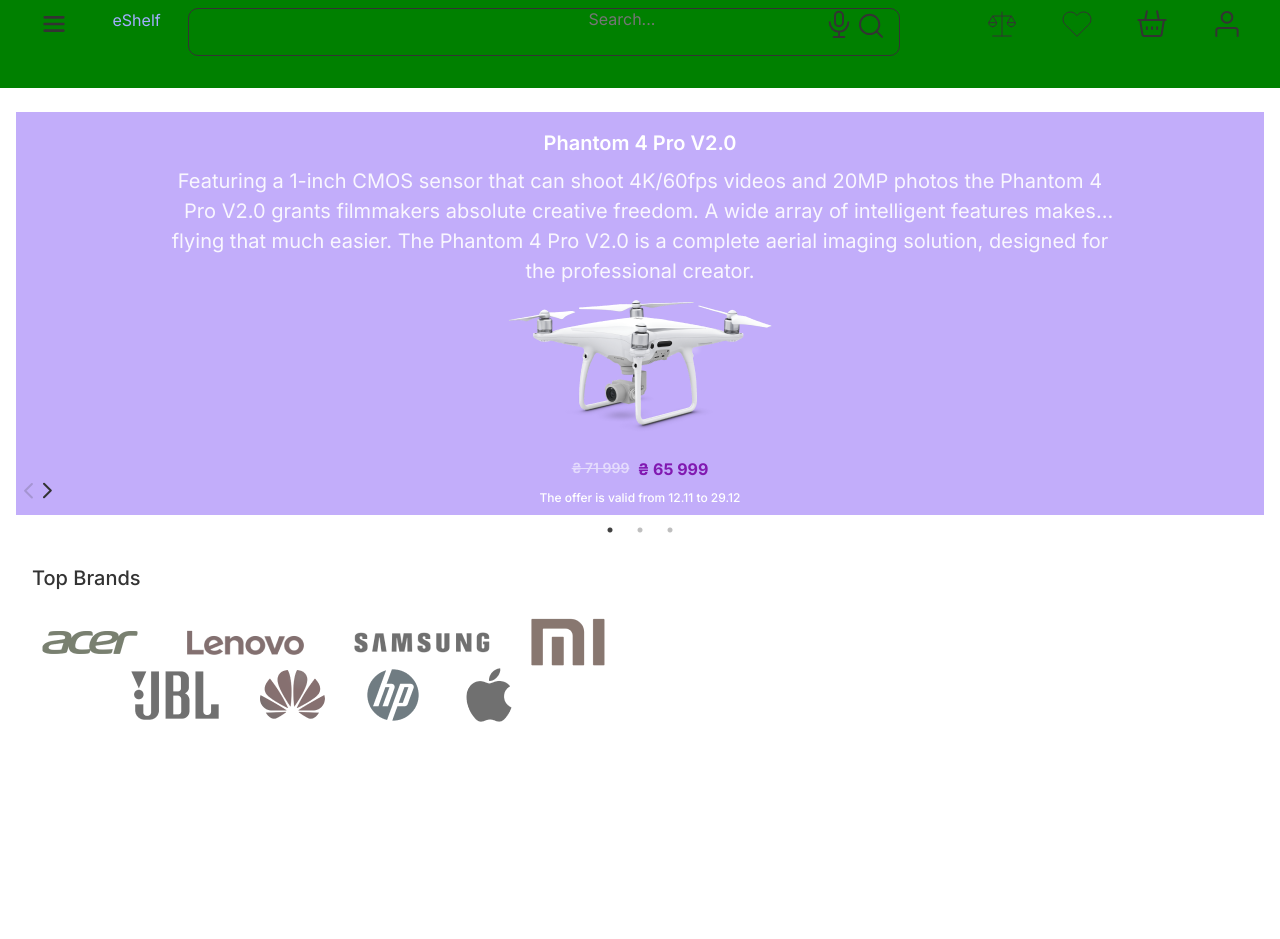
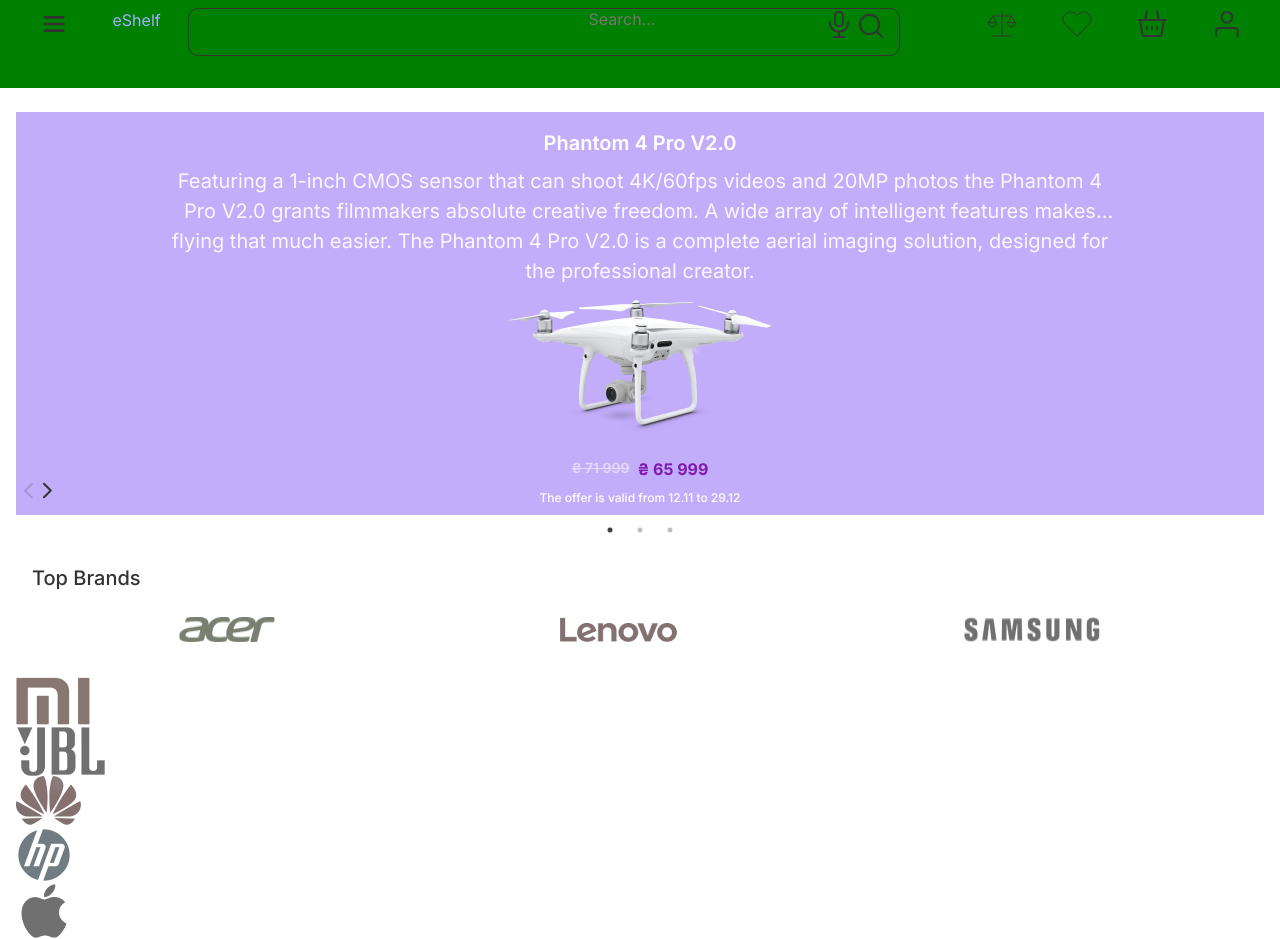
Before and after one commit to VikaBukach/eshelf, a React (Create React App) app: page / in a window 1280 px wide. Before the commit the page ends 800 px from the top, so only its background shows below. Built offline with nearby package versions, Linux system fonts and the light colour scheme.

Commit message:
section top brands for tablet

```diff
--- a/src/app/components/Main/Sections/Top_Brands/Top_Brands.js
+++ b/src/app/components/Main/Sections/Top_Brands/Top_Brands.js
@@ -34,28 +34,23 @@ function TopBrands(props) {
                 </div>
             </div>
             <div className="section_top-brands-items-tablet">
-                <div className="section_top-brands-logo">
+                <div className="section_top-brands-logo-tablet1">
                     <img className="section_top-brands-logo-img" src="/img/logo_tablet/acer.png" alt="acer"/>
-                </div>
-                <div className="section_top-brands-logo">
+
                     <img className="section_top-brands-logo-img" src="/img/logo_tablet/lenovo.png" alt="lenovo"/>
-                </div>
-                <div className="section_top-brands-logo">
+
                     <img className="section_top-brands-logo-img" src="/img/logo_tablet/samsung.png" alt="samsung"/>
                 </div>
-                <div className="section_top-brands-logo">
+
+                <div className="section_top-brands-logo-tablet2">
                     <img className="section_top-brands-logo-img" src="/img/logo_tablet/mi.png" alt="mi-xiaomi"/>
-                </div>
-                <div className="section_top-brands-logo">
+
                     <img className="section_top-brands-logo-img" src="/img/logo_tablet/jbl.png" alt="jbl"/>
-                </div>
-                <div className="section_top-brands-logo">
+
                     <img className="section_top-brands-logo-img" src="/img/logo_tablet/huawei.png" alt="huawei"/>
-                </div>
-                <div className="section_top-brands-logo">
+
                     <img className="section_top-brands-logo-img" src="/img/logo_tablet/hp.png" alt="hp"/>
-                </div>
-                <div className="section_top-brands-logo">
+
                     <img className="section_top-brands-logo-img" src="/img/logo_tablet/apple.png" alt="apple"/>
                 </div>
             </div>
--- a/src/app/components/Main/Sections/Top_Brands/Top_Brands.scss
+++ b/src/app/components/Main/Sections/Top_Brands/Top_Brands.scss
@@ -17,6 +17,7 @@
       font-size: 20px;
     }
   }
+
   &-items {
     height: 109px;
     display: flex;
@@ -37,29 +38,31 @@
 
     }
   }
+
   .section_top-brands-logo:nth-child(4),
-    .section_top-brands-logo:nth-child(8){
+  .section_top-brands-logo:nth-child(8) {
     margin-right: 0;
   }
 
   .section_top-brands-items-tablet {
     display: none;
     @media (min-width: $tablet) {
-      align-items: center;
-      text-align: center;
-      justify-content: center;
-      width: 614px;
-      padding: 0 25px 34px;
+
+
       display: flex;
       flex-wrap: wrap;
-
-      //justify-content: space-around;
+    }
+    .section_top-brands-logo-tablet1 {
+      margin: 0 auto;
+      @media (min-width: $tablet) {
+        padding: 0 25px 34px;
+        width: 100%;
+        display: flex;
+        justify-content: space-around;
+      }
     }
 
-    .section_top-brands-items-tablet:nth-child(2){
 
-      //margin-right: 124px;
-      //margin-left: 124px;
+
     }
   }
-}
```
Lines whose indentation alone changed are shown as unchanged.
